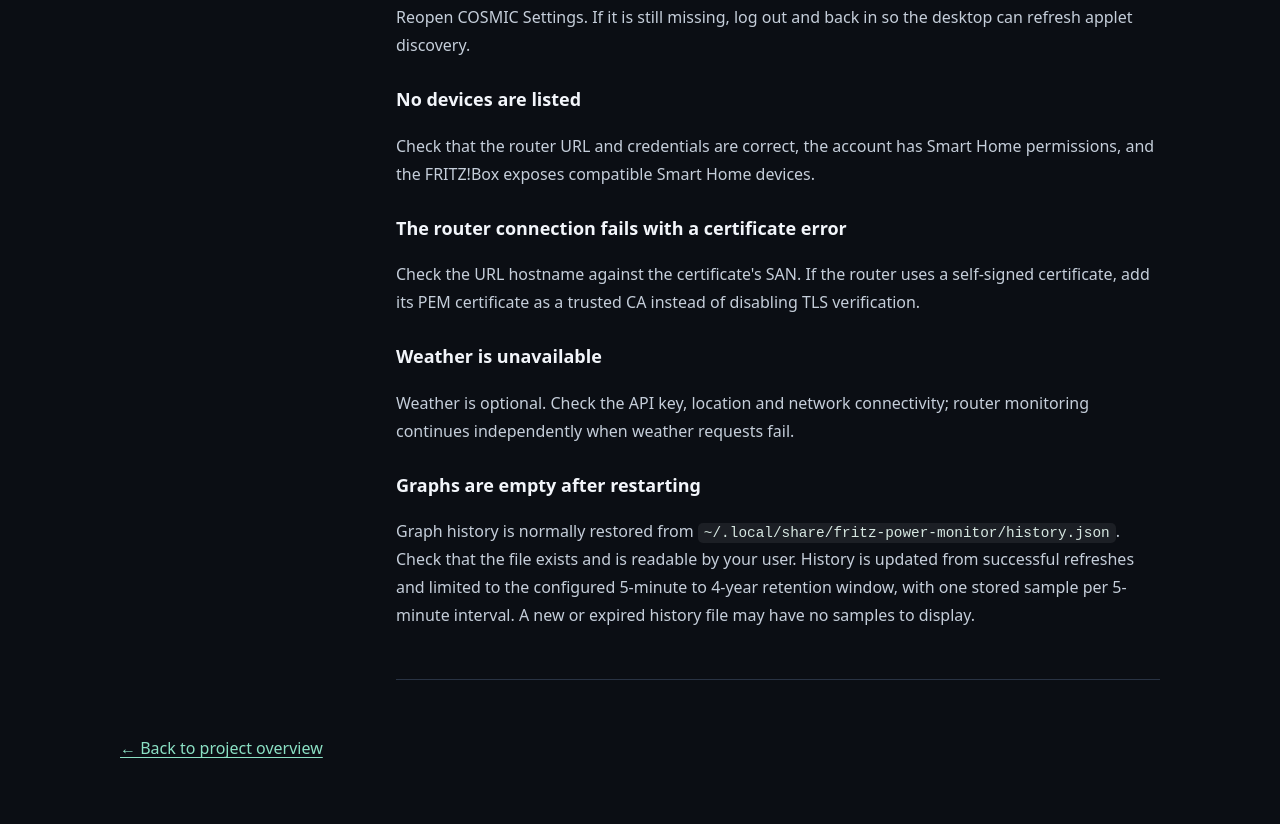
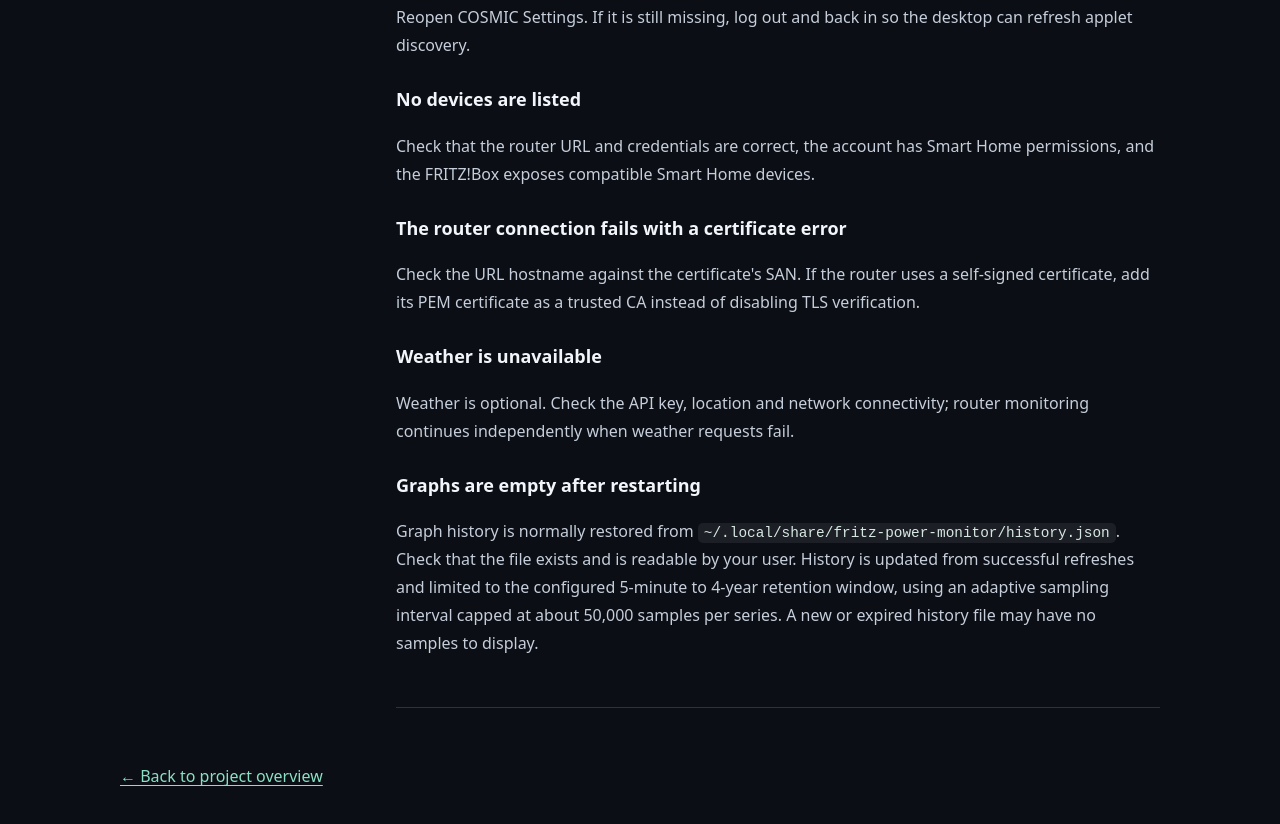
Before and after one commit to gpkvt/cosmic-ext-fritzsmart-monitor-applet, a plain HTML site: page docs/guide.html in a window 1280 px wide. Shown: the part 4779-5603 px from the top of the page. Drawn offline with Linux system fonts and the light colour scheme.

Commit message:
Clarify adaptive graph history sampling

```diff
--- a/docs/guide.html
+++ b/docs/guide.html
@@ -39,7 +39,7 @@ cargo build --release</code></pre><p>For the complete package prerequisites and
         <section id="alerts"><h2>Temperature alerts</h2><p>Enable alerts per device to receive desktop notifications outside the configured temperature range. Defaults are 40 °C (upper) and −10 °C (lower). Alerts are disabled by default, fire when a device crosses a limit and re-arm after the reading returns to the safe range.</p></section>
         <section id="history"><h2>Graphs and history</h2><p>Configure graph history retention in Settings from 5 minutes up to 4 years. This window controls how far back the total-power and per-device graphs display data and is retained across restarts. Readings continue to refresh normally, while history sampling adapts to the selected retention window and is capped at about 50,000 samples per series to keep long-term storage bounded. Samples are stored locally in <code>~/.local/share/fritz-power-monitor/history.json</code> with owner-only file permissions and restored after restarting the applet. Long-term graphs do not provide daily yield, forecasts or inverter-specific statistics.</p></section>
         <section id="privacy"><h2>Security and privacy</h2><ul><li>FRITZ!Box authentication uses the challenge-response mechanism.</li><li>HTTPS certificate validation is enabled by default; a router-specific CA can be added without disabling hostname checks.</li><li>Router credentials and the optional weather API key are stored in <code>~/.config/fritz_solar.cfg</code> with owner-only permissions.</li><li>Core monitoring communicates directly with the router. OpenWeatherMap and Wikimedia Commons are contacted only for optional weather features.</li></ul><p>Never include passwords, API keys or private router details in bug reports. See <a href="https://github.com/gpkvt/cosmic-ext-fritzsmart-monitor-applet/blob/main/SECURITY.md">SECURITY.md</a> for reporting vulnerabilities.</p></section>
-        <section id="troubleshooting"><h2>Troubleshooting</h2><h3>The applet is missing from COSMIC Settings</h3><p>Reopen COSMIC Settings. If it is still missing, log out and back in so the desktop can refresh applet discovery.</p><h3>No devices are listed</h3><p>Check that the router URL and credentials are correct, the account has Smart Home permissions, and the FRITZ!Box exposes compatible Smart Home devices.</p><h3>The router connection fails with a certificate error</h3><p>Check the URL hostname against the certificate's SAN. If the router uses a self-signed certificate, add its PEM certificate as a trusted CA instead of disabling TLS verification.</p><h3>Weather is unavailable</h3><p>Weather is optional. Check the API key, location and network connectivity; router monitoring continues independently when weather requests fail.</p><h3>Graphs are empty after restarting</h3><p>Graph history is normally restored from <code>~/.local/share/fritz-power-monitor/history.json</code>. Check that the file exists and is readable by your user. History is updated from successful refreshes and limited to the configured 5-minute to 4-year retention window, with one stored sample per 5-minute interval. A new or expired history file may have no samples to display.</p></section>
+        <section id="troubleshooting"><h2>Troubleshooting</h2><h3>The applet is missing from COSMIC Settings</h3><p>Reopen COSMIC Settings. If it is still missing, log out and back in so the desktop can refresh applet discovery.</p><h3>No devices are listed</h3><p>Check that the router URL and credentials are correct, the account has Smart Home permissions, and the FRITZ!Box exposes compatible Smart Home devices.</p><h3>The router connection fails with a certificate error</h3><p>Check the URL hostname against the certificate's SAN. If the router uses a self-signed certificate, add its PEM certificate as a trusted CA instead of disabling TLS verification.</p><h3>Weather is unavailable</h3><p>Weather is optional. Check the API key, location and network connectivity; router monitoring continues independently when weather requests fail.</p><h3>Graphs are empty after restarting</h3><p>Graph history is normally restored from <code>~/.local/share/fritz-power-monitor/history.json</code>. Check that the file exists and is readable by your user. History is updated from successful refreshes and limited to the configured 5-minute to 4-year retention window, using an adaptive sampling interval capped at about 50,000 samples per series. A new or expired history file may have no samples to display.</p></section>
       </article>
     </div>
     <a class="back" href="index.html">← Back to project overview</a>
```
